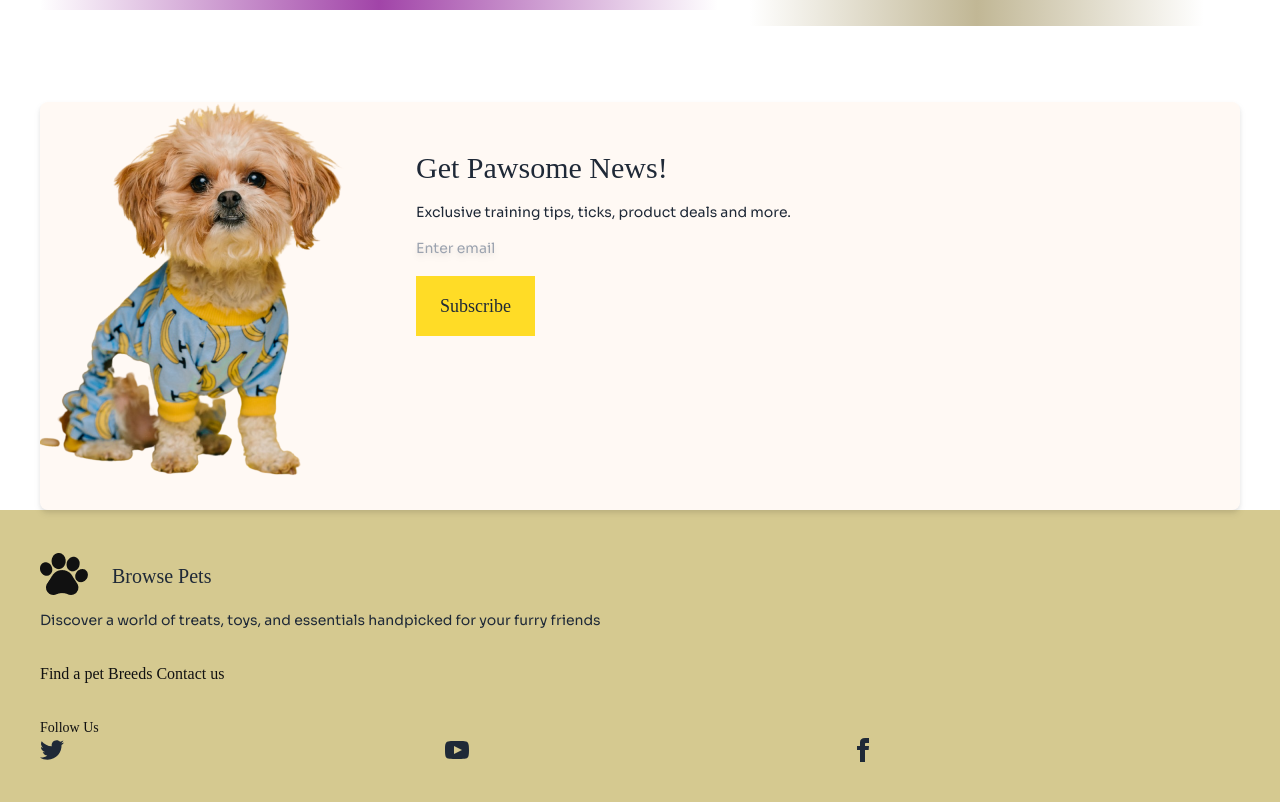
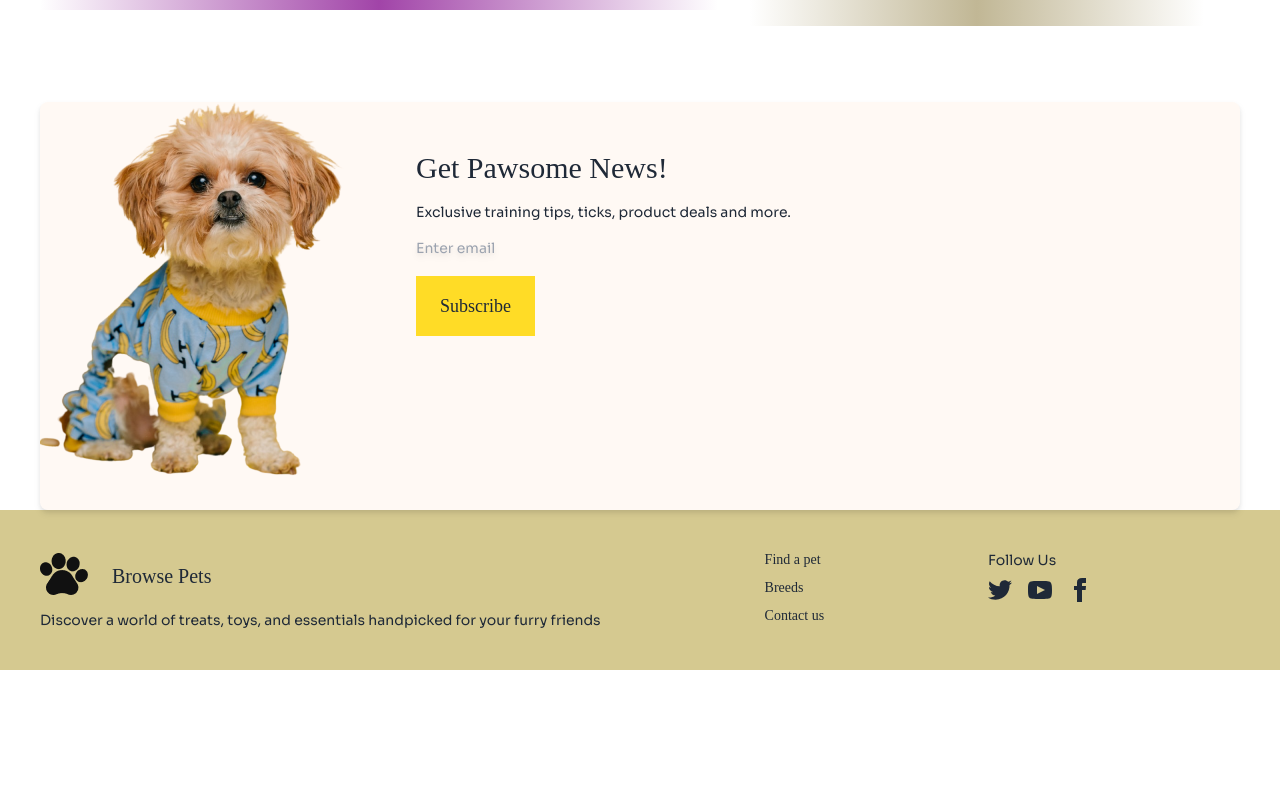
Before and after one commit to saju-79/assigment-3, a plain HTML site: page index.html in a window 1280 px wide. Shown: the part 2110-2912 px from the top of the page. After the commit the page ends 2780 px from the top, so only its background shows below. Drawn offline with nearby package versions, Linux system fonts and the light colour scheme; a web font is replaced by a local one.

Commit message:
one-commit

```diff
--- a/index.html
+++ b/index.html
@@ -355,10 +355,9 @@
     </div>
     </section>
    </main>
-   <footer class="  bg-[#d5c990]   p-10 space-y-8 ">
+
+    <footer class=" bg-[#d5c990] footer bg-base-300 text-base-content p-10">
         <nav>
-     <div class="">
-        <!-- flex -->
             <div class=" ">
                 <div class="flex space-x-3 top">
 
@@ -370,18 +369,16 @@
 
                 </div>
             </div>
-        <div class=""></div>
-     </div>
         </nav>
         <nav>
 
-      <a class="link link-hover text-[#111111]">Find a pet</a>
-      <a class="link link-hover text-[#111111]">Breeds</a>
-      <a class="link link-hover text-[#111111]">Contact us</a>
+          <a class="link link-hover">Find a pet</a>
+          <a class="link link-hover">Breeds</a>
+          <a class="link link-hover">Contact us</a>
 
         </nav>
         <nav>
-      <h6 class="text-sm text-[#111111]">Follow Us</h6>
+          <h6 class=" sora-text text-sm ">Follow Us</h6>
           <div class="grid grid-flow-col gap-4">
             <a>
               <svg
@@ -418,6 +415,7 @@
             </a>
           </div>
         </nav>
+
   </footer>
 </body>
 </html>
```
Lines whose indentation alone changed are shown as unchanged.
